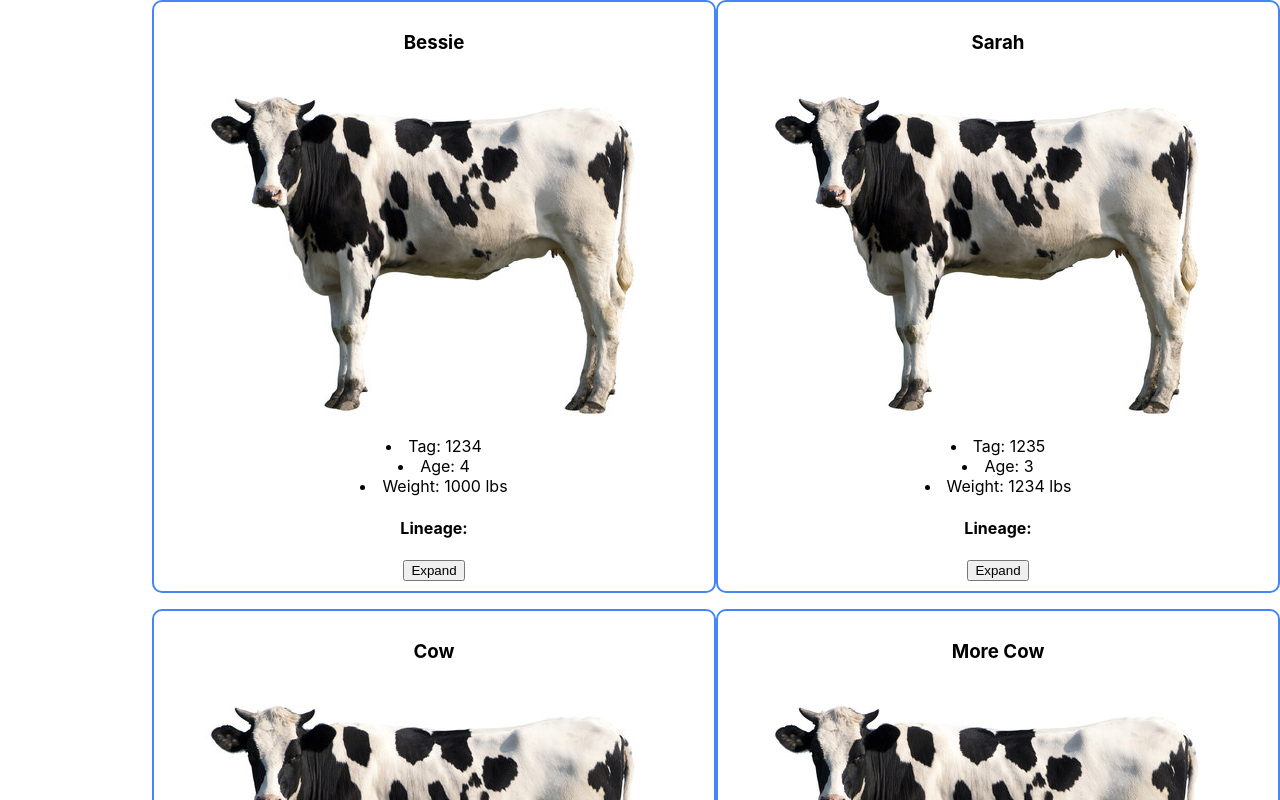
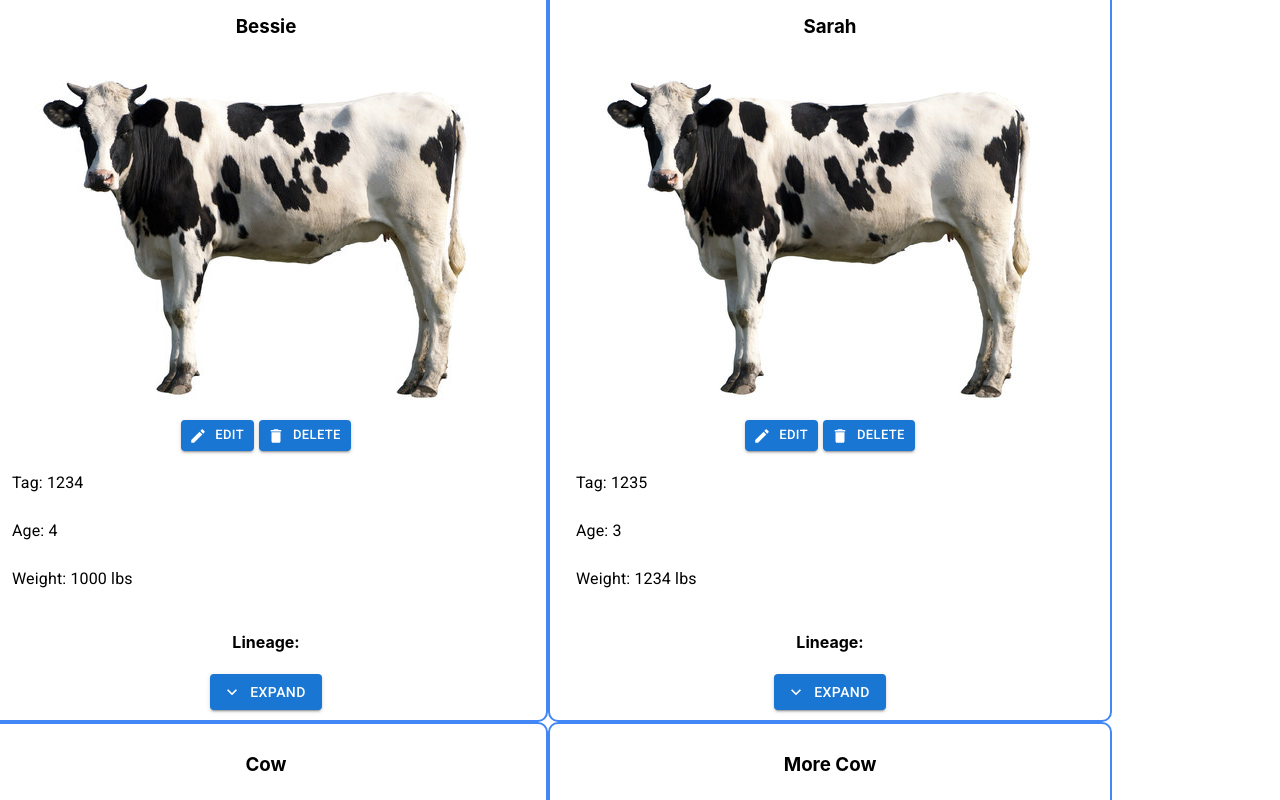
Before and after one commit to greysonj92/CattleTracker, a React (Create React App) app: page / in a window 1280 px wide. Shown: the top 800 px of the page. Built offline with nearby package versions, Linux system fonts and the light colour scheme.

Commit message:
Added materialUI

```diff
--- a/package.json
+++ b/package.json
@@ -3,6 +3,11 @@
   "version": "0.1.0",
   "private": true,
   "dependencies": {
+    "@emotion/react": "^11.11.4",
+    "@emotion/styled": "^11.11.0",
+    "@fontsource/roboto": "^5.0.8",
+    "@mui/icons-material": "^5.15.11",
+    "@mui/material": "^5.15.11",
     "@testing-library/jest-dom": "^5.17.0",
     "@testing-library/react": "^13.4.0",
     "@testing-library/user-event": "^13.5.0",
--- a/src/App.js
+++ b/src/App.js
@@ -3,6 +3,11 @@ import './App.css';
 import Profile from './components/Profile.jsx'
 import MultipleView from './pages/MultipleView.jsx';
 import { BrowserRouter as Router, Route, Routes } from 'react-router-dom';
+import '@fontsource/roboto/300.css';
+import '@fontsource/roboto/400.css';
+import '@fontsource/roboto/500.css';
+import '@fontsource/roboto/700.css';
+
 
 function App() {
   return (
--- /dev/null
+++ b/src/components/CowCRUD.css
@@ -0,0 +1,5 @@
+.CowCRUD {
+    display: flex;
+    justify-content: center;
+    gap: 5px;
+}
--- /dev/null
+++ b/src/components/CowCRUD.jsx
@@ -0,0 +1,14 @@
+import Button from '@mui/material/Button'
+import DeleteIcon from '@mui/icons-material/Delete'
+import EditIcon from '@mui/icons-material/Edit'
+import './CowCRUD.css'
+
+const CowCRUD = () => {
+  return (
+    <div className='CowCRUD'>
+        <Button variant="contained" size="small" startIcon={<EditIcon />}>Edit</Button>
+        <Button variant="contained" size="small" startIcon={<DeleteIcon />}>Delete</Button>
+    </div>
+  )
+}
+export default CowCRUD
--- a/src/components/Lineage.jsx
+++ b/src/components/Lineage.jsx
@@ -1,14 +1,26 @@
 import { useState } from 'react';
+import Button from '@mui/material/Button'
+import ExpandMore from '@mui/icons-material/ExpandMore'
+import ExpandLessIcon from '@mui/icons-material/ExpandLess';
+import ListItem from '@mui/material/ListItem'
+import { ListItemText } from '@mui/material';
+
 const Lineage = (props) => {
     const [expanded, setExpanded] = useState(false);
     return (
         <div className='lineage'>
             <h4>Lineage:</h4>
-            <button className='Expand' onClick={() => setExpanded(!expanded)}>{expanded ? "Collapse" : "Expand"}</button>
+            <Button className='Expand' variant='contained'
+                startIcon={expanded ? <ExpandLessIcon/> : <ExpandMore/>}
+                onClick={() => setExpanded(!expanded)}>{expanded ? "Collapse" : "Expand"}</Button>
             {expanded ? (
                 <div className='expandable'>
-                    <li>Mom: Kelsey</li>
-                    <li>Dad: Gregory</li>
+                    <ListItem>
+                        <ListItemText primary="Mom: Kelsey"/>
+                    </ListItem>
+                    <ListItem>
+                        <ListItemText primary="Dad: Gregory"/>
+                    </ListItem>
                 </div>
             ) : null}
         </div>
--- a/src/components/Profile.jsx
+++ b/src/components/Profile.jsx
@@ -1,14 +1,25 @@
 import cow from '../images/cow.jpg';
+import CowCRUD from './CowCRUD';
 import Lineage from './Lineage';
+import { List, ListItem, ListItemText } from '@mui/material';
 import './Profile.css';
 const Profile = (props) => {
   return (
     <div className='profile'>
         <h3>{props.name}</h3>
         <img src={cow} alt="A cow"></img>
-        <li>Tag: {props.tag}</li>
-        <li>Age: {props.age}</li>
-        <li>Weight: {props.weight} lbs</li>
+        <CowCRUD />
+        <List>
+          <ListItem>
+            <ListItemText primary={`Tag: ${props.tag}`}/>
+          </ListItem>
+          <ListItem>
+            <ListItemText primary={`Age: ${props.age}`}/>
+          </ListItem>
+          <ListItem>
+            <ListItemText primary={`Weight: ${props.weight} lbs`}/>
+          </ListItem>
+        </List>
             <Lineage></Lineage>
     </div>
   )
--- a/src/pages/MultipleView.jsx
+++ b/src/pages/MultipleView.jsx
@@ -1,15 +1,16 @@
+import { Grid } from "@mui/material";
 import Profile from "../components/Profile"
 import './MultipleView.css';
 const MultipleView = () => {
   return (
-    <div className="multipleview">
+    <Grid container spacing={2}>
         <Profile name="Bessie" age="4" weight="1000" tag="1234"/>
         <Profile name="Sarah" age="3" weight="1234" tag="1235"/>
         <Profile name="Cow" age="5" weight="1100" tag="1236"/>
         <Profile name="More Cow" age="6" weight="1150" tag="1237"/>
         <Profile name="Yet Another Cow" age="3" weight="975" tag="1238"/>
         <Profile name="One Final Cow" age="4" weight="5000" tag="1239"/>
-    </div>
+    </Grid>
   )
 }
 export default MultipleView
```
Also changed, not shown: 1 other file (tests, documents, lock files or other folders).
